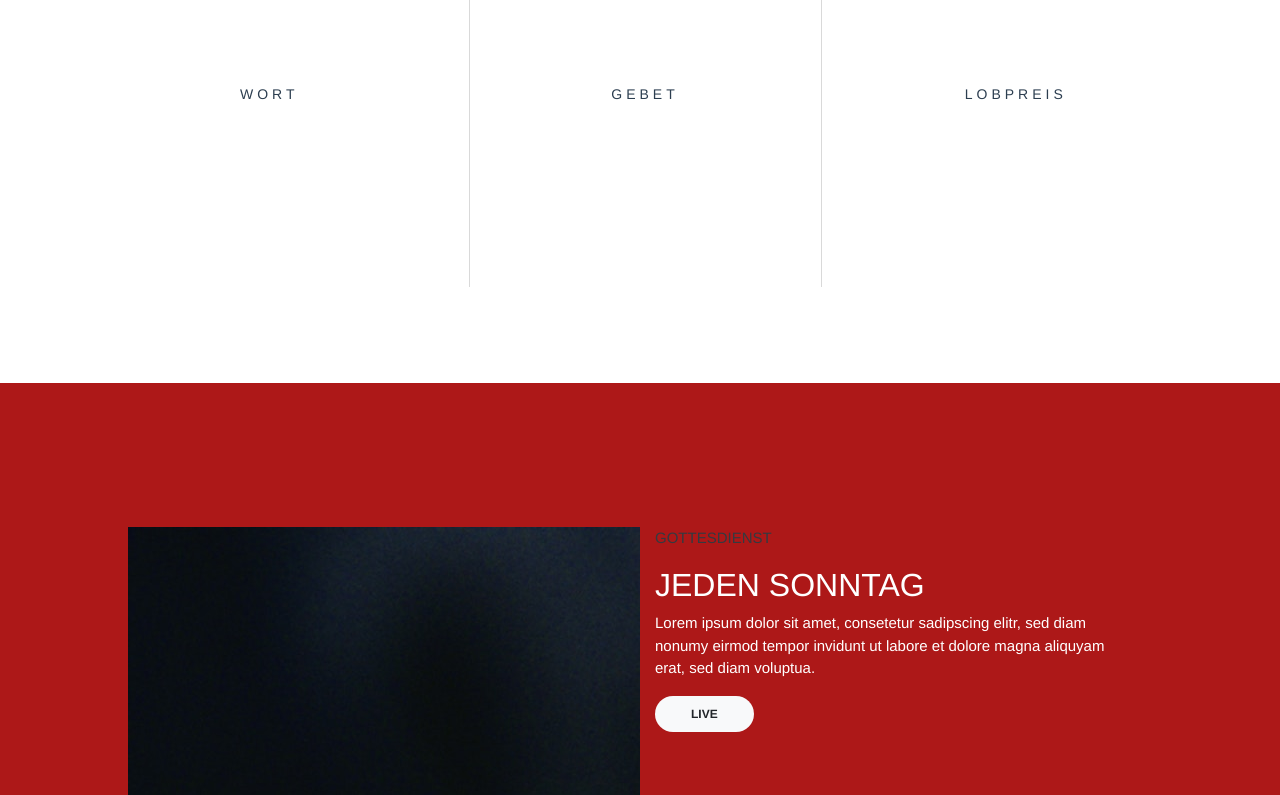
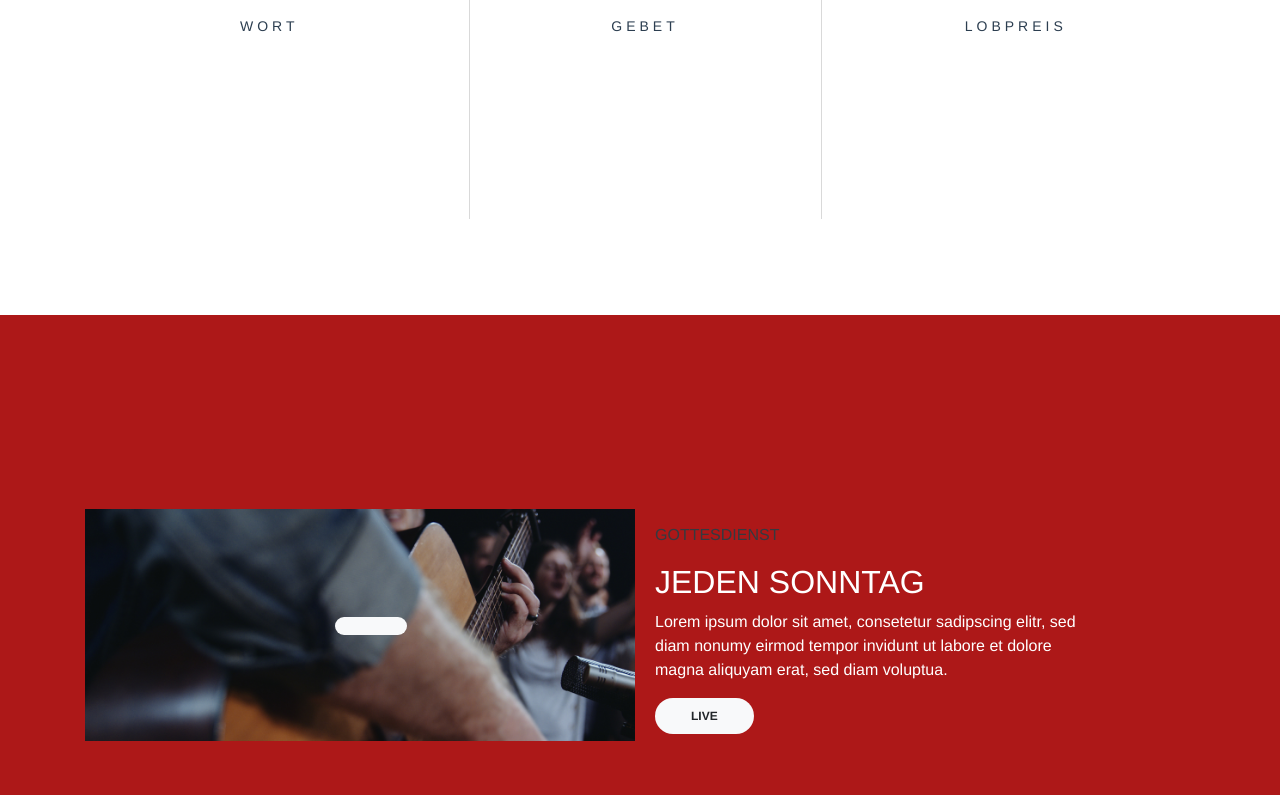
Before and after one commit to stefanmatar/agapewien, a Vue app: page /#/ in a window 1280 px wide. Shown: the part 2000-2795 px from the top of the page. Built offline with nearby package versions, Linux system fonts and the light colour scheme; some icons are missing.

Commit message:
add KnowJesus LIVE, Pastoren - changes of the pictures

```diff
--- a/src/components/KnowJesus.vue
+++ b/src/components/KnowJesus.vue
@@ -1,7 +1,7 @@
 <template>
 <section id="know">
   <link rel="stylesheet" href="https://use.fontawesome.com/releases/v5.2.0/css/all.css" integrity="sha384-hWVjflwFxL6sNzntih27bfxkr27PmbbK/iSvJ+a4+0owXq79v+lsFkW54bOGbiDQ" crossorigin="anonymous">
-  <div class="container´-fluid">
+  <div class="container-fluid">
   <div class="row">
       <div class="col-12 know-header">
           <div class="bg bg-center">
@@ -34,13 +34,12 @@ export default {
     padding: 250px;
 }
 .container-fluid {
-    padding-left: 0px;
-    padding-right: 0px;
-}
-.know-header {
     background-image: url('/static/Images/Header Main.jpg');
     height: 100%;
     width: 100%;
-    padding-bottom: 7.25em;
+    padding-bottom: 3em;
+    background-position: center;
+    background-repeat: no-repeat;
+    background-size: 100%;
 }
 </style>
--- a/src/components/LIVE.vue
+++ b/src/components/LIVE.vue
@@ -3,16 +3,16 @@
     <link rel="stylesheet" href="https://use.fontawesome.com/releases/v5.2.0/css/all.css" integrity="sha384-hWVjflwFxL6sNzntih27bfxkr27PmbbK/iSvJ+a4+0owXq79v+lsFkW54bOGbiDQ" crossorigin="anonymous">
     <div class="container">
       <div class="row">
-        <div class="col-lg-6 live-side-image">
+              <div class="col-6 live-side-image">
+            <div class="container1">
                 <div class="bg bg-center">
-            <div class="container">
                   <div class="btn btn-light btn-rounded">
                     <i class="fas fa-play"></i>
                   </div>
                 </div>
               </div>
             </div>
-        <div class="col-lg-6 live-side-text">
+        <div class="col-5 live-side-text">
           <p class="text-dark">GOTTESDIENST</p>
           <h2>JEDEN SONNTAG</h2>
           <p class="paragraph-faded">
@@ -35,20 +35,23 @@ export default {
 
 <style>
 .live-side-text {
-  margin-bottom: 20px;
-  font-size: 15px;
   line-height: 1.5;
   text-align: left;
+  padding-top: 10em;
 }
 #live {
   background-color: #ad1818;
-  padding: 8em;
+  padding: 2em ;
 }
 #live p,
 #live h2 {
   color: white;
 }
-.live-side-image{
+.container1{
     background-image: url('/static/Images/Live2.jpg');
+    background-position: center;
+    background-repeat: no-repeat;
+    background-size: 100%;
+    width: 550px;
 }
 </style>
--- a/src/components/Pastoren.vue
+++ b/src/components/Pastoren.vue
@@ -24,8 +24,8 @@ export default {
 
 <style>
 #pastoren{
-    padding: 8em;
-    margin: 1em;
+    padding: 2em;
+    margin: 2em;
 }
 .rounded-0 {
     width: 30%;
```
Lines whose indentation alone changed are shown as unchanged.
